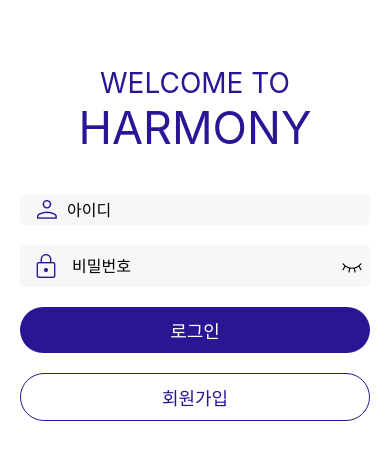
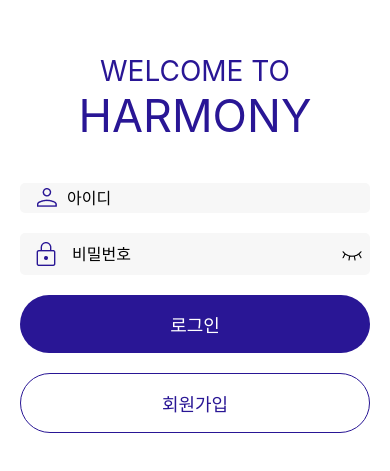
Before and after one commit to AACAPPELLA/Harmony-ReactNative, a React Native app: screen / in a window 390 px wide. Shown: the part 179-650 px from the top of the page. Built offline with nearby package versions, Linux system fonts and the light colour scheme.

Commit message:
💄 style: 로그인 버튼 padding 수정

```diff
--- a/screens/login/login.tsx
+++ b/screens/login/login.tsx
@@ -98,6 +98,7 @@ const styles = StyleSheet.create({
   loginButtonText: {
     color: '#fff',
     fontSize: 18,
+    padding: 6,
   },
   signupButton: {
     borderWidth: 1,
@@ -111,6 +112,7 @@ const styles = StyleSheet.create({
   signupButtonText: {
     color: '#291695',
     fontSize: 18,
+    padding: 6,
   },
 });
 
```
